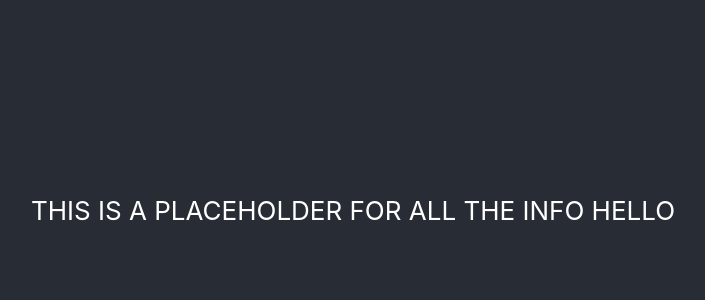
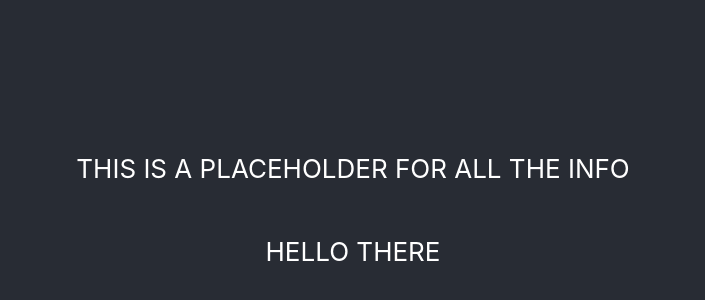
Before and after one commit to cc-project-hangout/project-hangout, a React (Create React App) app: page / in a window 1280 px wide. Shown: the part 190-490 px from the top of the page, without its empty margins (287-992 px from the left). Built offline with nearby package versions, Linux system fonts and the light colour scheme.

Commit message:
setup server and client hot reloads

```diff
--- a/package.json
+++ b/package.json
@@ -35,6 +35,5 @@
   },
   "devDependencies": {
     "nodemon": "^1.19.4"
-  },
-  "proxy": {}
+  }
 }
--- a/src/App.js
+++ b/src/App.js
@@ -7,7 +7,9 @@ function App() {
       <header className="App-header">
         <p>
           THIS IS A PLACEHOLDER FOR ALL THE INFO
-          HELLO
+        </p>
+        <p>
+          HELLO THERE
         </p>
       </header>
     </div>
```
Also changed, not shown: 1 other file (tests, documents, lock files or other folders).
